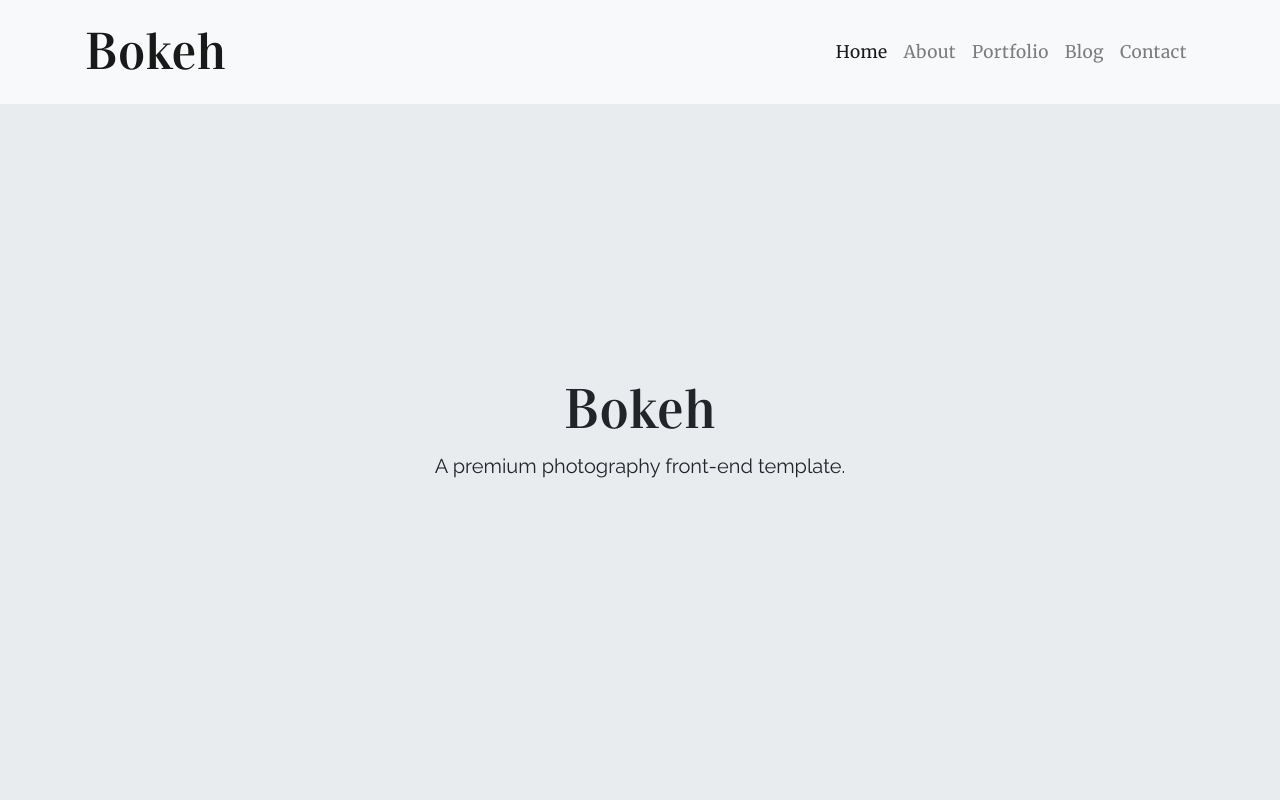
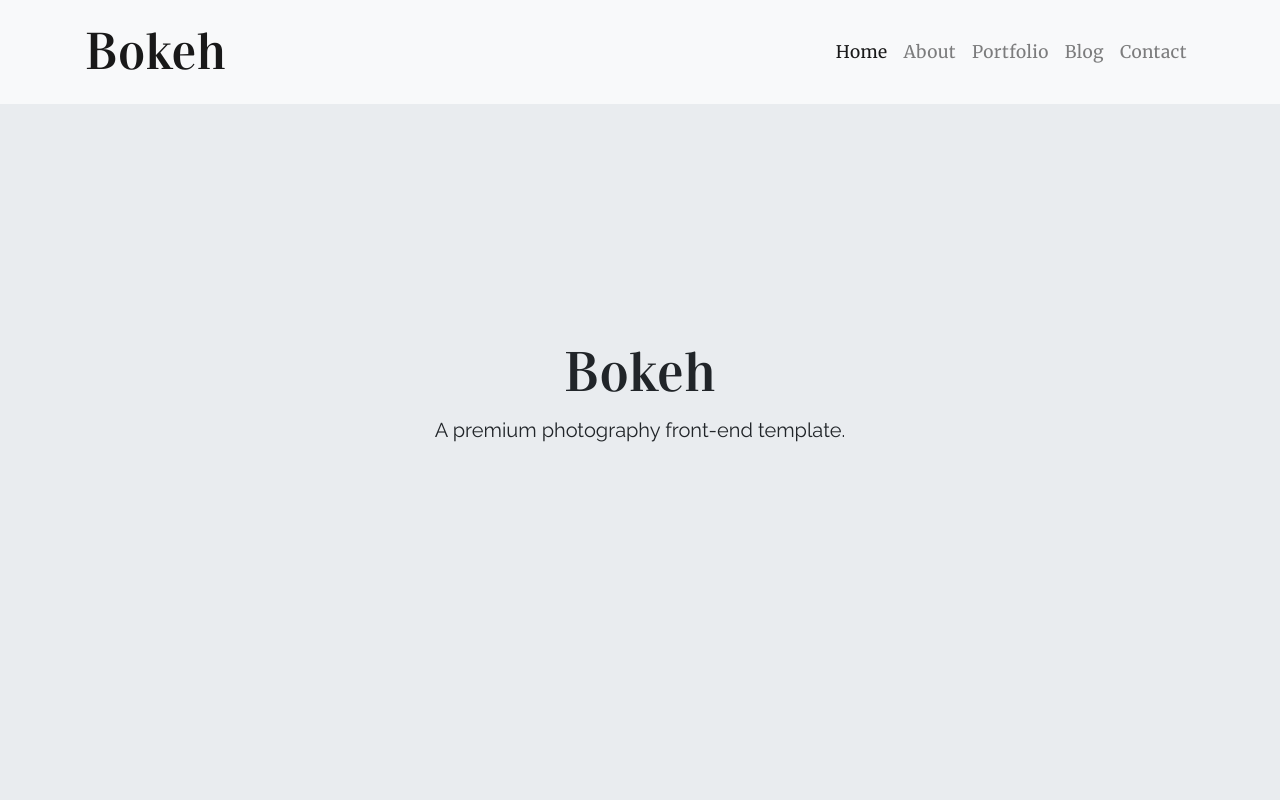
Before and after one commit to marlospomin/bokeh, a website: page index.html in a window 1280 px wide. Shown: the top 800 px of the page. Drawn offline with nearby package versions, Linux system fonts and the light colour scheme.

Commit message:
Update align method

```diff
--- a/scss/components/_jumbotron.scss
+++ b/scss/components/_jumbotron.scss
@@ -1,6 +1,6 @@
 .jumbotron {
   height: 100vh;
-  padding-top: 47vh;
+  align-items: center;
 
   .display-4 {
     font-family: $font-alternate;
```
Also changed, not shown: css/main.css.
